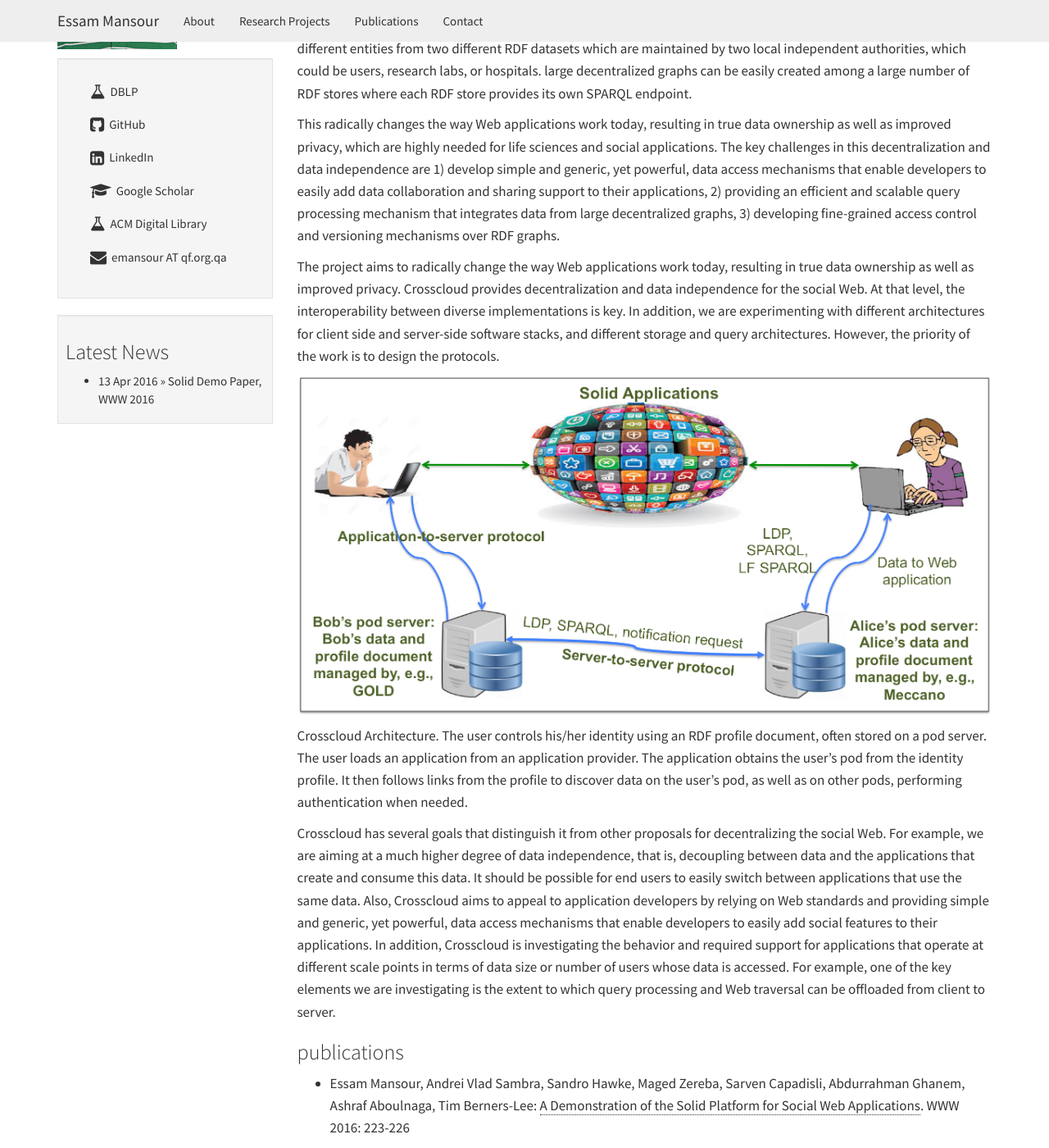
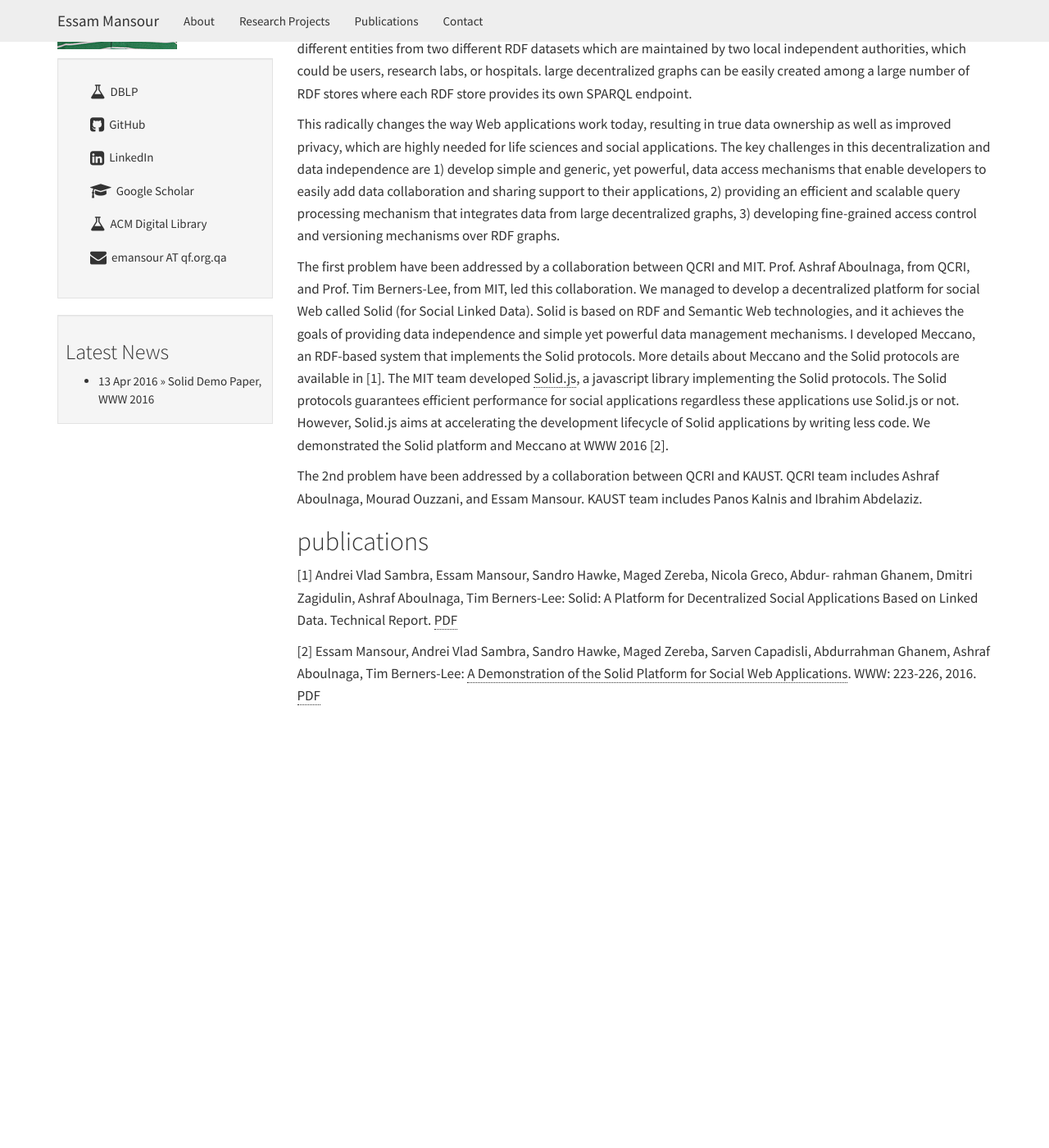
Before and after one commit to mansoure/mansoure.github.io, a Jekyll site: the page built from research/meccano/index.md, in a window 1280 px wide and 1400 px high, scrolled down 207 px. Shown: the whole window at 82% size. Built offline with Jekyll 4.4.1, drawn with Linux system fonts in a browser that asks for light colours; after the commit the page ends 1080 px from its top, so only the background shows below that.

Commit message:
research projects

```diff
--- a/research/meccano/index.md
+++ b/research/meccano/index.md
@@ -12,18 +12,17 @@
 The key challenges in this decentralization and data independence are 1) develop simple and generic, yet powerful, data access mechanisms that enable developers to easily add data collaboration and sharing support to their applications, 2) providing an efficient and scalable query processing mechanism that integrates data from large decentralized graphs, 3) developing fine-grained access control and versioning mechanisms over RDF graphs.
 
 
+The first problem have been addressed by a collaboration between QCRI and MIT. Prof. Ashraf Aboulnaga, from QCRI, and  Prof. Tim Berners-Lee, from MIT, led this collaboration. We managed to develop a decentralized platform for social Web called Solid (for Social Linked Data). Solid is based on RDF and Semantic Web technologies, and it achieves the goals of providing data independence and simple yet powerful data management mechanisms. I developed Meccano, an RDF-based system that implements the Solid protocols. More details about Meccano and the Solid protocols are available in [1]. The MIT team developed [Solid.js](https://github.com/solid/solid-client), a javascript library implementing the Solid protocols. The Solid protocols guarantees efficient performance for social applications regardless these applications use Solid.js or not. However, Solid.js aims at accelerating the development lifecycle of Solid applications by writing less code. We demonstrated the Solid platform and Meccano at WWW 2016 [2].
+
+
+The 2nd problem have been addressed by a collaboration between QCRI and KAUST. QCRI team includes Ashraf Aboulnaga, Mourad Ouzzani, and Essam Mansour. KAUST team includes Panos Kalnis and Ibrahim Abdelaziz.
 
 
 
-The project aims to radically change the way Web applications work today, resulting in true data ownership as well as improved privacy. Crosscloud provides decentralization and data independence for the social Web. At that level, the interoperability between diverse implementations is key. In addition,  we are experimenting with different architectures for client side and server-side software stacks, and different storage and query architectures. However, the priority of the work is to design the protocols.
 
-![crosscloud](/research/meccano/solid_arch.png)
 
-Crosscloud Architecture. The user controls his/her identity using an RDF profile document, often stored on a pod server. The user loads an  application from an application provider. The application obtains the user's pod from the identity profile. It then follows links from the profile to discover data on the user's pod, as well as on other pods, performing authentication when needed.
+## publications
 
-Crosscloud has several goals that distinguish it from other proposals for decentralizing the social Web. For example, we are aiming at a much higher degree of data independence, that is, decoupling between data and the applications that create and consume this data.
-It should be possible for end users to easily switch between applications that use the same data.
-Also, Crosscloud aims to appeal to application developers by relying on Web standards and providing simple and generic, yet powerful, data access mechanisms that enable developers to easily add social features to their applications. In addition, Crosscloud is investigating the behavior and required support for applications that operate at different scale points in terms of data size or number of users whose data is accessed. For example, one of the key elements we are investigating is the extent to which query processing and Web traversal can be offloaded from client to server.
+[1] Andrei Vlad Sambra, Essam Mansour, Sandro Hawke, Maged Zereba, Nicola Greco, Abdur- rahman Ghanem, Dmitri Zagidulin, Ashraf Aboulnaga, Tim Berners-Lee: Solid: A Platform for Decentralized Social Applications Based on Linked Data. Technical Report. [PDF](/research/meccano/solid_protocols.pdf)
 
-### publications
-- Essam Mansour, Andrei Vlad Sambra, Sandro Hawke, Maged Zereba, Sarven Capadisli, Abdurrahman Ghanem, Ashraf Aboulnaga, Tim Berners-Lee: [A Demonstration of the Solid Platform for Social Web Applications](http://dl.acm.org/citation.cfm?doid=2872518.2890529). WWW 2016: 223-226
+[2] Essam Mansour, Andrei Vlad Sambra, Sandro Hawke, Maged Zereba, Sarven Capadisli, Abdurrahman Ghanem, Ashraf Aboulnaga, Tim Berners-Lee: [A Demonstration of the Solid Platform for Social Web Applications](http://dl.acm.org/citation.cfm?doid=2872518.2890529). WWW: 223-226, 2016. [PDF](/publications/paper/www16-solid-essam.pdf)
```
Also changed, not shown: research/index.md (+1 -1 lines).
